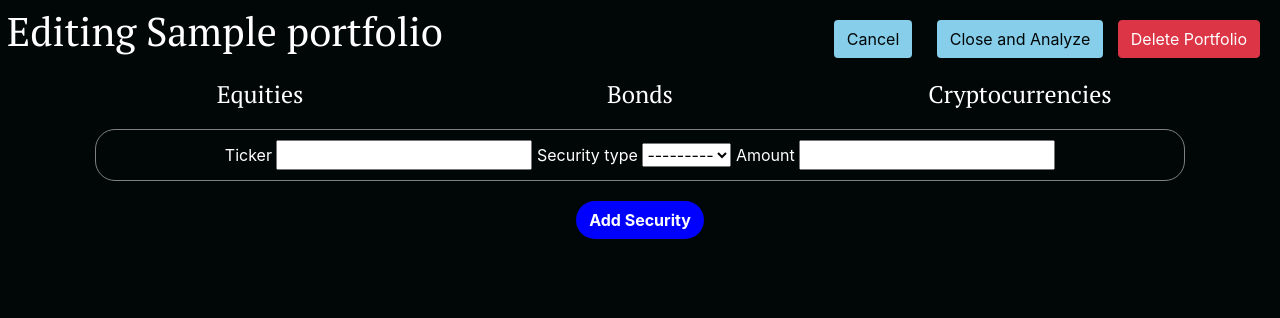
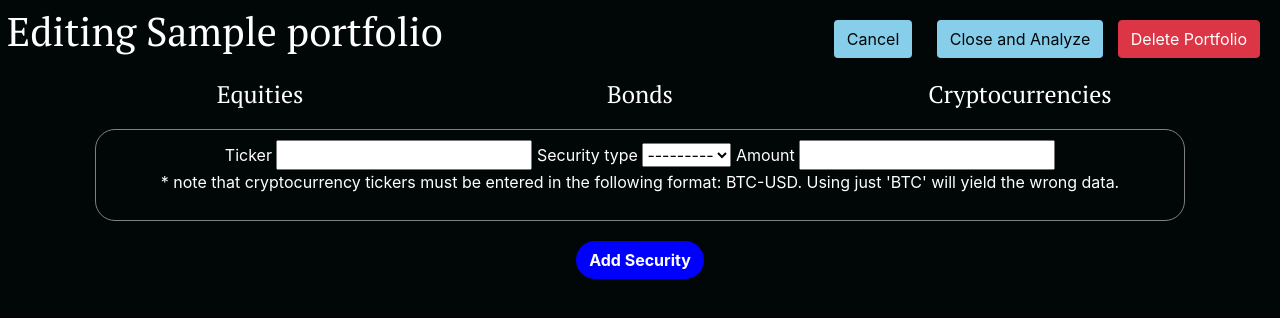
Before and after one commit to chasespengler/sharpe-backend, a Django app: page /del_sec/1/1/ in a window 1280 px wide. Shown: the top 318 px of the page. Run offline with Django 3.2, Linux system fonts and the light colour scheme; a user stored in the database is signed in; tables that the repository leaves empty hold one stand-in row (values such as "Sample post"); data that the repository does not hold is empty.

Commit message:
crypto format check and warning made

```diff
--- a/backend/sharpe_analysis/templates/sharpe_analysis/edit_portfolio.html
+++ b/backend/sharpe_analysis/templates/sharpe_analysis/edit_portfolio.html
@@ -291,6 +291,7 @@
                         {{ f.amount.label }}
                         {{ f.amount }}
                     {% endfor %}
+                <p>* note that cryptocurrency tickers must be entered in the following format: BTC-USD. Using just 'BTC' will yield the wrong data.</p>
                 </div>
                 <div class='ticker-message'>
                     {% for message in messages %}
--- a/backend/sharpe_analysis/views.py
+++ b/backend/sharpe_analysis/views.py
@@ -52,6 +52,10 @@ def editPort(request, pid):
                 return render(request, 'sharpe_analysis/edit_portfolio.html', context)
             if not ticker_is_real(tick):
                 messages.info(request, "Ticker doesn't exist.")
+                context = {'port':port, 'formy':form, 'secs': secs}
+                return render(request, 'sharpe_analysis/edit_portfolio.html', context)
+            if form.cleaned_data[0].get('security_type') == 'Crypto' and '-' not in tick:
+                messages.info(request, "Ensure that the ticker is in the right format for cryptocurrencies.")
                 context = {'port':port, 'formy':form, 'secs': secs}
                 return render(request, 'sharpe_analysis/edit_portfolio.html', context)
             ticks = secs.values('ticker')
```
